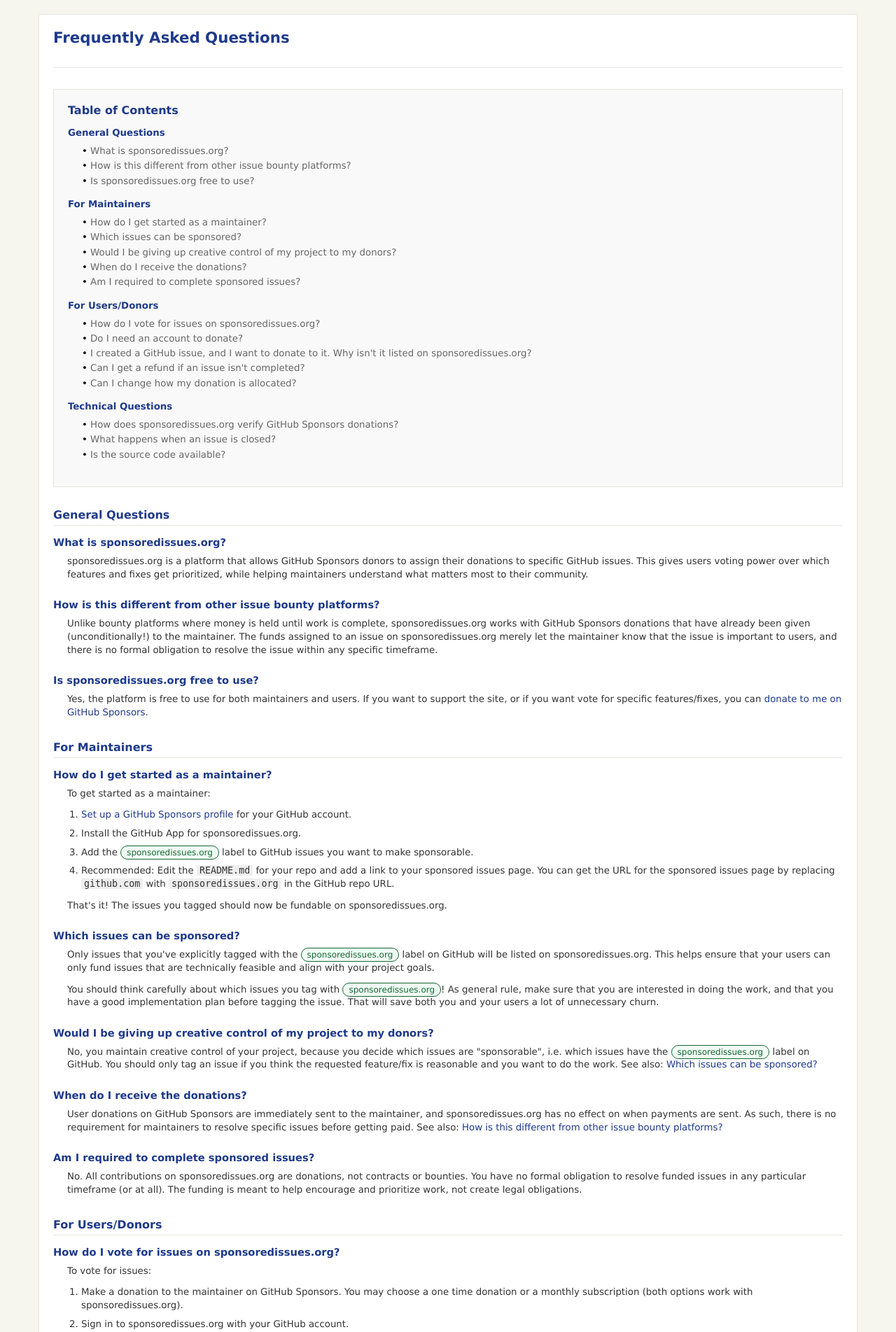
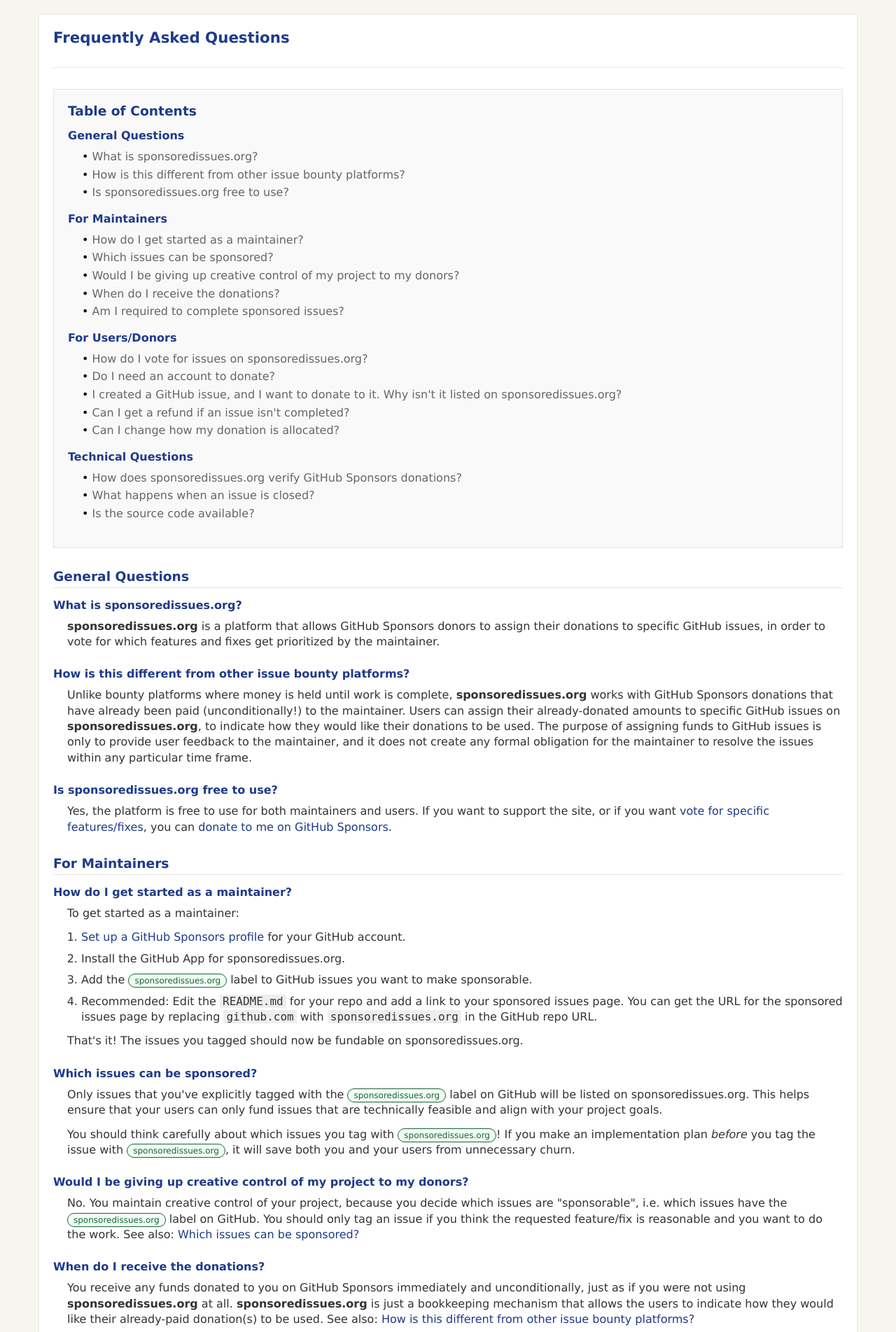
Before and after one commit to benvvalk/sponsoredissues.org-deploy, a Django app: page /site/faq in a window 1280 px wide. Shown: the part 46-1949 px from the top of the page at 70% size. Run offline with Django 5.2, Linux system fonts and the light colour scheme; some libraries are stand-ins or nearby versions.

Commit message:
faq: increase font sizes, improve wording, add links [doc]

```diff
--- a/sponsoredissues/templates/faq.html
+++ b/sponsoredissues/templates/faq.html
@@ -7,7 +7,7 @@
 <style>
     body {
         font-family: Verdana, Geneva, sans-serif;
-        font-size: 10pt;
+        font-size: 12pt;
         background: #f6f6ef;
         color: #000;
     }
@@ -38,7 +38,7 @@
     }
 
     .section-header {
-        font-size: 12pt;
+        font-size: 14pt;
         color: #1e3a8a;
         font-weight: bold;
         margin-bottom: 15px;
@@ -55,7 +55,6 @@
     }
 
     .faq-question {
-        font-size: 11pt;
         font-weight: bold;
         color: #1e3a8a;
         margin-bottom: 10px;
@@ -122,7 +121,7 @@
     }
 
     .toc-title {
-        font-size: 12pt;
+        font-size: 14pt;
         font-weight: bold;
         color: #1e3a8a;
         margin-bottom: 15px;
@@ -155,7 +154,7 @@
     .toc-questions a {
         color: #666;
         text-decoration: none;
-        font-size: 10pt;
+        font-size: 12pt;
     }
 
     .toc-questions a:hover {
@@ -223,21 +222,21 @@
             <div class="faq-item" id="what-is">
                 <div class="faq-question">What is sponsoredissues.org?</div>
                 <div class="faq-answer">
-                    <p>sponsoredissues.org is a platform that allows GitHub Sponsors donors to assign their donations to specific GitHub issues. This gives users voting power over which features and fixes get prioritized, while helping maintainers understand what matters most to their community.</p>
+                    <p><strong>sponsoredissues.org</strong> is a platform that allows GitHub Sponsors donors to assign their donations to specific GitHub issues, in order to vote for which features and fixes get prioritized by the maintainer.
                 </div>
             </div>
 
             <div class="faq-item" id="different-from">
                 <div class="faq-question">How is this different from other issue bounty platforms?</div>
                 <div class="faq-answer">
-                    <p>Unlike bounty platforms where money is held until work is complete, sponsoredissues.org works with GitHub Sponsors donations that have already been given (unconditionally!) to the maintainer. The funds assigned to an issue on sponsoredissues.org merely let the maintainer know that the issue is important to users, and there is no formal obligation to resolve the issue within any specific timeframe.</p>
+                    <p>Unlike bounty platforms where money is held until work is complete, <strong>sponsoredissues.org</strong> works with GitHub Sponsors donations that have already been paid (unconditionally!) to the maintainer. Users can assign their already-donated amounts to specific GitHub issues on <strong>sponsoredissues.org</strong>, to indicate how they would like their donations to be used. The purpose of assigning funds to GitHub issues is only to provide user feedback to the maintainer, and it does not create any formal obligation for the maintainer to resolve the issues within any particular time frame.</p>
                 </div>
             </div>
 
             <div class="faq-item" id="free-to-use">
                 <div class="faq-question">Is sponsoredissues.org free to use?</div>
                 <div class="faq-answer">
-                    <p>Yes, the platform is free to use for both maintainers and users. If you want to support the site, or if you want vote for specific features/fixes, you can <a href="https://github.com/sponsors/benvvalk">donate to me on GitHub Sponsors</a>.</p>
+                    <p>Yes, the platform is free to use for both maintainers and users. If you want to support the site, or if you want <a href="/benvvalk">vote for specific features/fixes</a>, you can <a href="https://github.com/sponsors/benvvalk">donate to me on GitHub Sponsors</a>.</p>
                 </div>
             </div>
         </div>
@@ -271,28 +270,28 @@
                 <div class="faq-question">Which issues can be sponsored?</div>
                 <div class="faq-answer">
                     <p>Only issues that you've explicitly tagged with the <span class="sponsoredissues-label">sponsoredissues.org</span> label on GitHub will be listed on sponsoredissues.org. This helps ensure that your users can only fund issues that are technically feasible and align with your project goals.</p>
-                    <p>You should think carefully about which issues you tag with <span class="sponsoredissues-label">sponsoredissues.org</span>! As general rule, make sure that you are interested in doing the work, and that you have a good implementation plan before tagging the issue. That will save both you and your users a lot of unnecessary churn.</p>
+                    <p>You should think carefully about which issues you tag with <span class="sponsoredissues-label">sponsoredissues.org</span>! If you make an implementation plan <em>before</em> you tag the issue with <span class="sponsoredissues-label">sponsoredissues.org</span>, it will save both you and your users from unnecessary churn.</p>
                 </div>
             </div>
 
             <div class="faq-item" id="creative-control">
                 <div class="faq-question">Would I be giving up creative control of my project to my donors?</div>
                 <div class="faq-answer">
-                    <p>No, you maintain creative control of your project, because you decide which issues are "sponsorable", i.e. which issues have the <span class="sponsoredissues-label">sponsoredissues.org</span> label on GitHub. You should only tag an issue if you think the requested feature/fix is reasonable and you want to do the work. See also: <a href="#which-issues">Which issues can be sponsored?</a></p>
+                    <p>No. You maintain creative control of your project, because you decide which issues are "sponsorable", i.e. which issues have the <span class="sponsoredissues-label">sponsoredissues.org</span> label on GitHub. You should only tag an issue if you think the requested feature/fix is reasonable and you want to do the work. See also: <a href="#which-issues">Which issues can be sponsored?</a></p>
                 </div>
             </div>
 
             <div class="faq-item" id="receive-donations">
                 <div class="faq-question">When do I receive the donations?</div>
                 <div class="faq-answer">
-                    <p>User donations on GitHub Sponsors are immediately sent to the maintainer, and sponsoredissues.org has no effect on when payments are sent. As such, there is no requirement for maintainers to resolve specific issues before getting paid. See also: <a href="#different-from">How is this different from other issue bounty platforms?</a> </p>
+                    <p>You receive any funds donated to you on GitHub Sponsors immediately and unconditionally, just as if you were not using <strong>sponsoredissues.org</strong> at all. <strong>sponsoredissues.org</strong> is just a bookkeeping mechanism that allows the users to indicate how they would like their already-paid donation(s) to be used. See also: <a href="#different-from">How is this different from other issue bounty platforms?</a> </p>
                 </div>
             </div>
 
             <div class="faq-item" id="required-complete">
                 <div class="faq-question">Am I required to complete sponsored issues?</div>
                 <div class="faq-answer">
-                    <p>No. All contributions on sponsoredissues.org are donations, not contracts or bounties. You have no formal obligation to resolve funded issues in any particular timeframe (or at all). The funding is meant to help encourage and prioritize work, not create legal obligations.</p>
+                    <p>No. All contributions on <strong>sponsoredissues.org</strong> are donations, not contracts or bounties. You have no formal obligation to resolve funded issues in any particular timeframe (or at all). The funding is only meant as user feedback, to help encourage and prioritize the work.</p>
                 </div>
             </div>
         </div>
@@ -307,38 +306,38 @@
                     <ol>
                         <li>Make a donation to the maintainer on GitHub Sponsors. You may choose a one time donation or a monthly subscription (both options work with sponsoredissues.org).</li>
                         <li>Sign in to sponsoredissues.org with your GitHub account.</li>
-                        <li>Navigate to the repo page on sponsoredissues.org. You can get the URL for a repo page by replacing <code>github.com</code> with <code>sponsoredissues.org</code> in the URL for the GitHub repo (e.g. <code>https://github.com/benvvalk/sponsoredissues.org</code> -> <code>https://sponsoredissues.org/benvvalk/sponsoredissues.org</code>).</li>
+                        <li>Navigate to the sponsored issues page for the maintainer (e.g. <a href="https://sponsoredissues.org/benvvalk">https://sponsoredissues.org/benvvalk</a>).</li>
                         <li>Allocate portions of your GitHub Sponsors donation to specific issues, using the "Add or Remove Funds" button next to the individual issues.</li>
                     </ol>
-                    <p>The issue listing for a repo is sorted and ranked by donation total, to help maintainers see which issues have the most community support.</p>
+                    <p>A maintainer's sponsored issues listing is sorted and ranked by donation total, to help the maintainers see which issues have the most community support.</p>
                 </div>
             </div>
 
             <div class="faq-item" id="need-account">
                 <div class="faq-question">Do I need an account to donate?</div>
                 <div class="faq-answer">
-                    <p>You need a GitHub account to donate through GitHub Sponsors (which is how the actual money transfer happens). To allocate your donations to specific issues on sponsoredissues.org, you'll need to sign in with that GitHub account so the platform can verify your sponsorship.</p>
+                    <p>Yes, you will need a GitHub account in order to use <strong>sponsoredissues.org</strong>. You need to make your donation payment on the maintainer's GitHub Sponsors page (e.g. <a href="https://github.com/sponsors/benvvalk">https://github.com/sponsors/benvvalk</a>). After you've made your donation, you can assign your donation amount to specific GitHub issue(s) by visiting the maintainer's sponsored issues page (e.g. <a href="https://sponsoredissues.org/benvvalk">https://sponsoredissues.org/benvvalk</a>) and "Signing in with GitHub" in the top right corner. You need to "Sign in with GitHub" on <strong>sponsoredissues.org</strong> so that the website can see the exact amount that you've donated.</p>
                 </div>
             </div>
 
             <div class="faq-item" id="my-issue-is-missing">
                 <div class="faq-question">I created a GitHub issue, and I want to donate to it. Why isn't it listed on sponsoredissues.org?</div>
                 <div class="faq-answer">
-                    <p>Not every GitHub issue is automatically "sponsorable". You will need to ask the maintainer to approve the issue sponsorship by adding the <span class="sponsoredissues-label">sponsoredissues.org</span> label. This helps ensure that the requested feature/fix is technically feasible, and aligns with the maintainer's goals for the project.</p>
+                    <p>Not every GitHub issue is automatically "sponsorable". You will need to ask the maintainer to make the issue sponsorable by adding the <span class="sponsoredissues-label">sponsoredissues.org</span> label on GitHub. This helps ensure that the requested feature/fix is technically feasible, and aligns with the maintainer's goals for the project.</p>
                 </div>
             </div>
 
             <div class="faq-item" id="get-refund">
                 <div class="faq-question">Can I get a refund if an issue isn't completed?</div>
                 <div class="faq-answer">
-                    <p>Sorry, no. Since all payment processing is handled by GitHub Sponsors, we can't give refunds. However, you can adjust or remove your issue allocations at any time before the issue is closed. For questions about refunding your GitHub Sponsors donation, you'll need to contact GitHub support.</p>
+                    <p>Sorry, no. GitHub Sponsors handles the payment processing, and they have a "no refunds" policy. However, note that you can change the amount you have assigned to an GitHub issue at any time, using the "Add or Remove Funds" button, as long as the issue remains open. Once the issue is closed by the maintainer, all funding amounts for the issue are locked and the money is considered to be "spent".</p>
                 </div>
             </div>
 
             <div class="faq-item" id="change-allocation">
                 <div class="faq-question">Can I change how my donation is allocated?</div>
                 <div class="faq-answer">
-                    <p>Yes! You can reallocate your GitHub Sponsors donation among different issues at any time, as long as the issues are still open. Simply visit the repository's issue page and adjust your allocations.</p>
+                    <p>Yes! You can reallocate your GitHub Sponsors donation among different issues at any time, as long as the issues are still open. Simply visit the maintainer's sponsored issues page (e.g. <a href="https://sponsoredissues.org/benvvalk">https://sponsoredissues.org/benvvalk</a>) and adjust your allocations using the "Add or Remove Funds" button next to each issue.</p>
                 </div>
             </div>
         </div>
@@ -349,21 +348,21 @@
             <div class="faq-item" id="verify-donations">
                 <div class="faq-question">How does sponsoredissues.org verify GitHub Sponsors donations?</div>
                 <div class="faq-answer">
-                    <p>The platform uses GitHub's API to verify active sponsorships and donation amounts. When you sign in with GitHub, sponsoredissues.org can check which maintainers you're sponsoring and for how much, ensuring you can only allocate donations you've actually made.</p>
+                    <p>The platform uses GitHub's API to verify active sponsorships and donation amounts. When you sign in with GitHub, <strong>sponsoredissues.org</strong> can check which maintainers you're sponsoring and for how much, ensuring you can only allocate donations you've actually made.</p>
                 </div>
             </div>
 
             <div class="faq-item" id="issue-closed">
                 <div class="faq-question">What happens when an issue is closed?</div>
                 <div class="faq-answer">
-                    <p>When an issue is closed on GitHub, funding allocations for that issue are locked. The maintainer has already received the donations (as they're forwarded immediately), and donors can no longer adjust their allocations for that specific issue.</p>
+                    <p>When the maintainer closes an issue on GitHub, the funds allocated to the issue are locked, and donors can no longer adjust the amounts they have assigned to that issue. In other words, any funds assigned to the issue are considered to be "spent".</p>
                 </div>
             </div>
 
             <div class="faq-item" id="source-code">
                 <div class="faq-question">Is the source code available?</div>
                 <div class="faq-answer">
-                    <p>Yes! sponsoredissues.org is open source and published on GitHub with an Affero GPL license. You can view the code, report issues, or even contribute to the platform itself at <a href="https://github.com/benvvalk/sponsoredissues.org">github.com/benvvalk/sponsoredissues.org</a>.</p>
+                    <p>Yes! The code for <strong>sponsoredissues.org</strong> is open source, and is published on GitHub with an Affero GPL 3.0 license: <a href="https://github.com/benvvalk/sponsoredissues.org">https://github.com/benvvalk/sponsoredissues.org</a>.</p>
                 </div>
             </div>
         </div>
```
